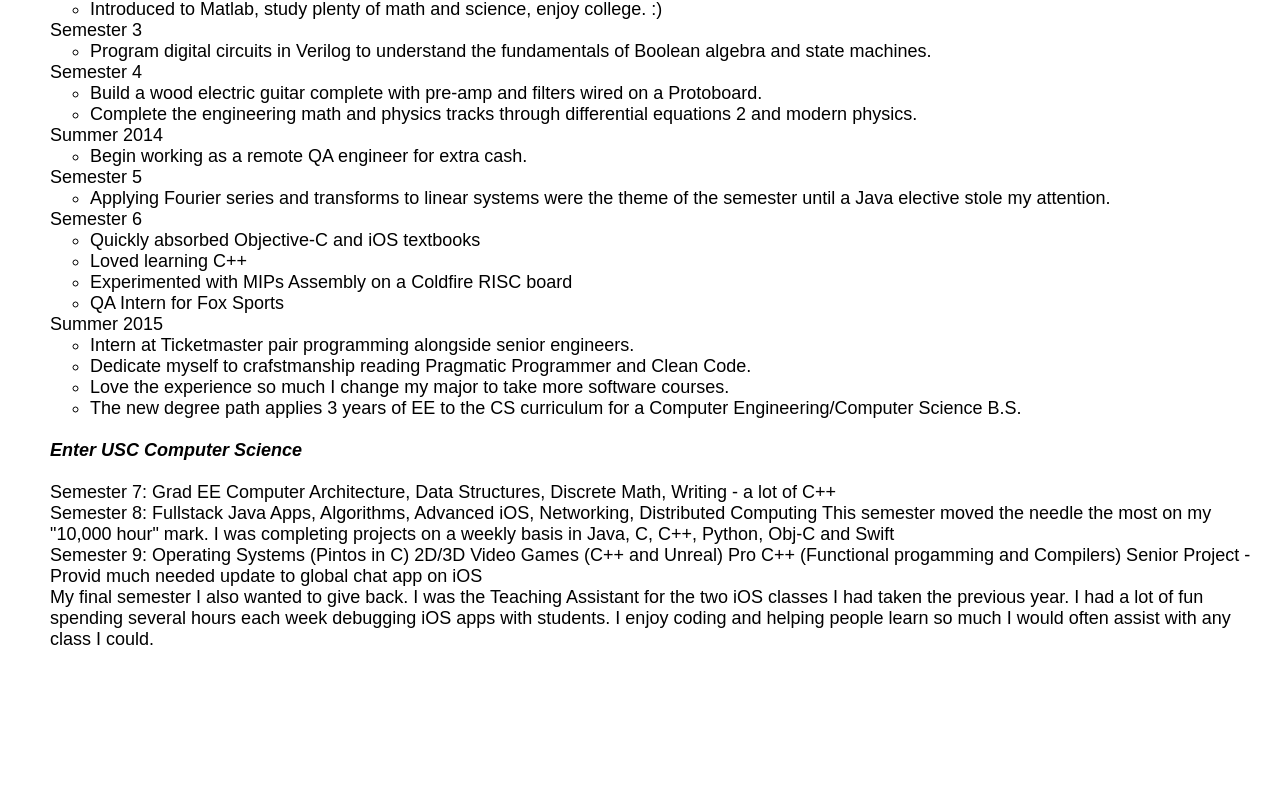
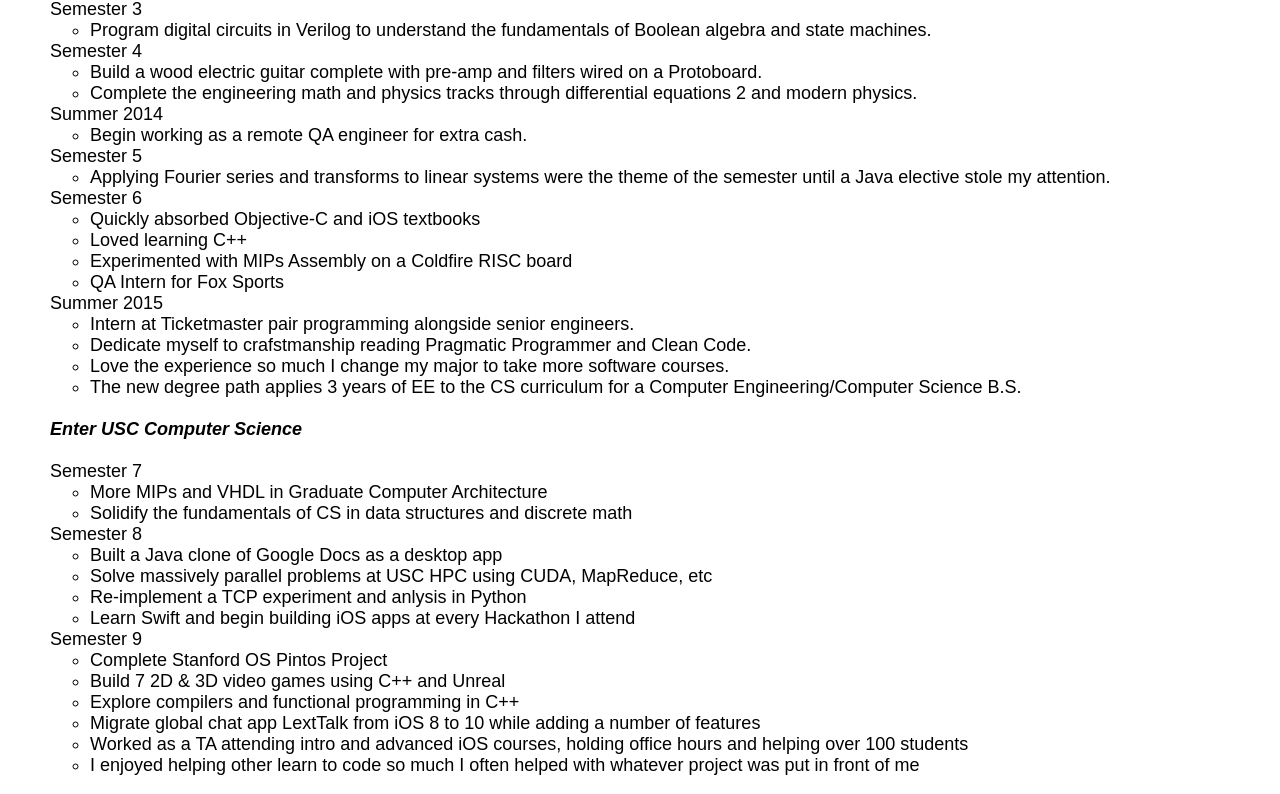
Before and after one commit to ShaneRosse/website-portfolio, a React (Create React App) app: page / in a window 1280 px wide. Shown: the part 681-1475 px from the top of the page. Before the commit the page ends 1349 px from the top, so only its background shows below. Built offline with nearby package versions, Linux system fonts and the light colour scheme.

Commit message:
HTML structure for About Me

```diff
--- a/src/App.js
+++ b/src/App.js
@@ -43,9 +43,8 @@
         turned 11 in the 5th grade.
       </p>
       <p>
-        While I was lucky enough to have a teacher who pointed me to an HTML
-        book and I wish I could say my career in software began there... I was
-        still the kid I am at heart today, always chasing my curiosity.
+        I was lucky enough to have a teacher point me to an HTML book and my
+        curiosity has never been satisfied...
       </p>
       <div className="Intro-body" align="left">
         <ul style={{ listStyleType: "none" }}>
@@ -143,28 +142,33 @@
             </b>
           </li>
           <br />
-          <li>
-            Semester 7: Grad EE Computer Architecture, Data Structures, Discrete
-            Math, Writing - a lot of C++
-          </li>
-          <li>
-            Semester 8: Fullstack Java Apps, Algorithms, Advanced iOS,
-            Networking, Distributed Computing This semester moved the needle the
-            most on my "10,000 hour" mark. I was completing projects on a weekly
-            basis in Java, C, C++, Python, Obj-C and Swift
-          </li>
-          <li>
-            Semester 9: Operating Systems (Pintos in C) 2D/3D Video Games (C++
-            and Unreal) Pro C++ (Functional progamming and Compilers) Senior
-            Project - Provid much needed update to global chat app on iOS
-          </li>
-          <li>
-            My final semester I also wanted to give back. I was the Teaching
-            Assistant for the two iOS classes I had taken the previous year. I
-            had a lot of fun spending several hours each week debugging iOS apps
-            with students. I enjoy coding and helping people learn so much I
-            would often assist with any class I could.
-          </li>
+          <SemesterList
+            title={"Semester 7"}
+            details={[
+              "More MIPs and VHDL in Graduate Computer Architecture",
+              "Solidify the fundamentals of CS in data structures and discrete math"
+            ]}
+          />
+          <SemesterList
+            title={"Semester 8"}
+            details={[
+              "Built a Java clone of Google Docs as a desktop app",
+              "Solve massively parallel problems at USC HPC using CUDA, MapReduce, etc",
+              "Re-implement a TCP experiment and anlysis in Python",
+              "Learn Swift and begin building iOS apps at every Hackathon I attend"
+            ]}
+          />
+          <SemesterList
+            title={"Semester 9"}
+            details={[
+              "Complete Stanford OS Pintos Project",
+              "Build 7 2D & 3D video games using C++ and Unreal",
+              "Explore compilers and functional programming in C++",
+              "Migrate global chat app LextTalk from iOS 8 to 10 while adding a number of features",
+              "Worked as a TA attending intro and advanced iOS courses, holding office hours and helping over 100 students",
+              "I enjoyed helping other learn to code so much I often helped with whatever project was put in front of me"
+            ]}
+          />
         </ul>
       </div>
     </div>
```
